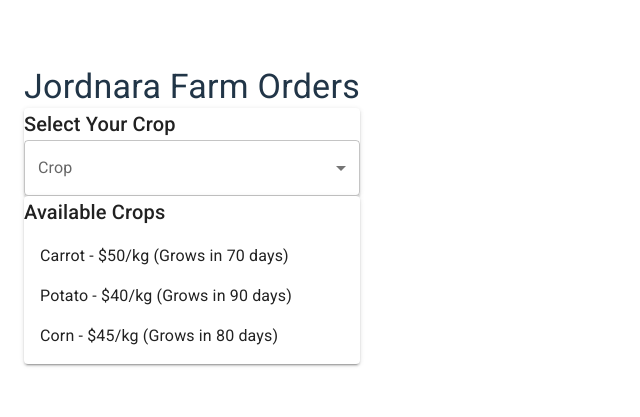
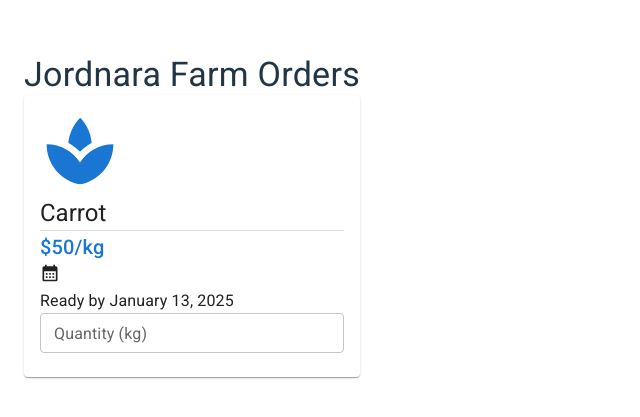
Before and after one commit to erikakerman/jordnara, a React (Vite) app: page / in a window 1280 px wide. Shown: the part 185-602 px from the top of the page, without its empty margins (0-640 px from the left). Built offline with nearby package versions, Linux system fonts and the light colour scheme.

Commit message:
harvest date updated

```diff
--- a/src/App.jsx
+++ b/src/App.jsx
@@ -1,82 +1,79 @@
 import {
   Container,
   Typography,
-  List,
-  ListItem,
-  Paper,
-  FormControl,
-  InputLabel,
-  Select,
-  MenuItem,
+  Card,
+  CardContent,
+  Box,
+  TextField,
+  Divider,
 } from "@mui/material";
+import { Spa, CalendarMonth } from "@mui/icons-material";
 import { useState } from "react";
 
-const crops = [
-  {
-    id: 1,
-    name: "Carrot",
-    pricePerKg: 50,
-    growingPeriodDays: 70,
-  },
-  {
-    id: 2,
-    name: "Potato",
-    pricePerKg: 40,
-    growingPeriodDays: 90,
-  },
-  {
-    id: 3,
-    name: "Corn",
-    pricePerKg: 45,
-    growingPeriodDays: 80,
-  },
-];
+const App = () => {
+  const [quantity, setQuantity] = useState("");
 
-const App = () => {
-  const [selectedCrop, setSelectedCrop] = useState("");
+  const handleQuantityChange = (value) => {
+    if (value === "" || value >= 0) {
+      setQuantity(value);
+    }
+  };
 
-  const handleCropChange = (event) => {
-    setSelectedCrop(event.target.value);
+  const calculateHarvestDate = (days) => {
+    const date = new Date();
+    date.setDate(date.getDate() + days);
+    return date.toLocaleDateString("en-US", {
+      month: "long",
+      day: "numeric",
+      year: "numeric",
+    });
   };
 
   return (
     <Container maxWidth="sm" className="mt-8">
-      <Typography variant="h4" component="h1" className="mb-4">
+      <Typography variant="h4" component="h1" className="mb-6 text-center">
         Jordnara Farm Orders
       </Typography>
 
-      <Paper elevation={2} className="p-4 mb-4">
-        <Typography variant="h6" className="mb-4">
-          Select Your Crop
-        </Typography>
+      <Card className="max-w-sm mx-auto">
+        <CardContent className="flex flex-col gap-4">
+          {/* Icon and Title Section */}
+          <Box className="text-center">
+            <Box className="flex justify-center mb-2">
+              <Spa sx={{ fontSize: 80, color: "primary.main" }} />
+            </Box>
+            <Typography variant="h5" className="font-medium">
+              Carrot
+            </Typography>
+          </Box>
 
-        <FormControl fullWidth>
-          <InputLabel>Crop</InputLabel>
-          <Select value={selectedCrop} label="Crop" onChange={handleCropChange}>
-            {crops.map((crop) => (
-              <MenuItem key={crop.id} value={crop.id}>
-                {crop.name} - ${crop.pricePerKg}/kg
-              </MenuItem>
-            ))}
-          </Select>
-        </FormControl>
-      </Paper>
+          <Divider />
 
-      <Paper elevation={2} className="p-4">
-        <Typography variant="h6" className="mb-2">
-          Available Crops
-        </Typography>
-        <List>
-          {crops.map((crop) => (
-            <ListItem key={crop.id}>
-              <Typography>
-                {crop.name} - ${crop.pricePerKg}/kg (Grows in{" "}
-                {crop.growingPeriodDays} days)
+          {/* Price and Harvest Info Section */}
+          <Box className="text-center">
+            <Typography variant="h6" color="primary" className="mb-1">
+              $50/kg
+            </Typography>
+            <Box className="flex items-center justify-center gap-1 text-gray-600">
+              <CalendarMonth fontSize="small" />
+              <Typography variant="body1">
+                Ready by {calculateHarvestDate(70)}
               </Typography>
-            </ListItem>
-          ))}
-        </List>
-      </Paper>
+            </Box>
+          </Box>
+
+          {/* Quantity Input Section */}
+          <TextField
+            label="Quantity (kg)"
+            type="number"
+            value={quantity}
+            onChange={(e) => handleQuantityChange(e.target.value)}
+            inputProps={{ min: 0 }}
+            size="small"
+            fullWidth
+          />
+        </CardContent>
+      </Card>
     </Container>
   );
 };
```
